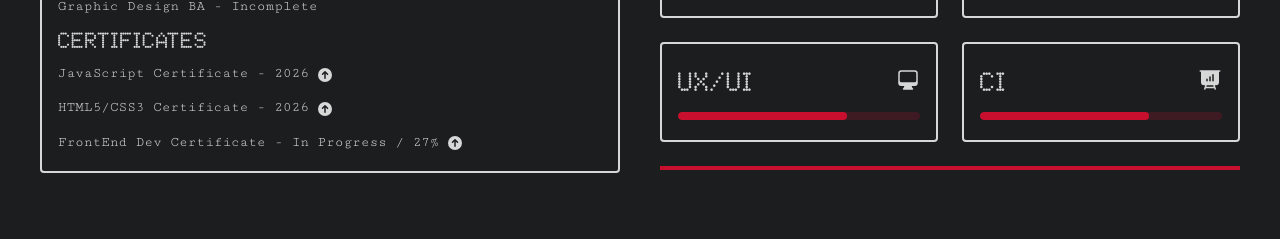
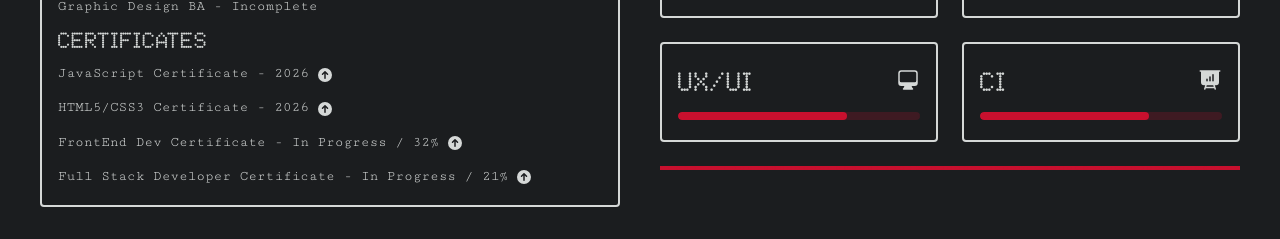
Before and after one commit to andrewmoss001-ctrl/andrews-profile, a React (Vite) app: page / in a window 1280 px wide. Shown: the part 2478-2717 px from the top of the page. Built offline with nearby package versions, Linux system fonts and the light colour scheme.

Commit message:
updates to studies

```diff
--- a/src/general.jsx
+++ b/src/general.jsx
@@ -184,7 +184,20 @@ const General = () => {
                   target="_blank"
                   rel="noopener noreferrer"
                 >
-                  FrontEnd Dev Certificate - In Progress / 27%
+                  FrontEnd Dev Certificate - In Progress / 32%
+                    <svg xmlns="http://www.w3.org/2000/svg" viewBox="0 0 16 16" fill="currentColor" className="size-4 inline-block ml-2">
+                    <path fillRule="evenodd" d="M8 1a7 7 0 1 0 0 14A7 7 0 0 0 8 1Zm-.75 10.25a.75.75 0 0 0 1.5 0V6.56l1.22 1.22a.75.75 0 1 0 1.06-1.06l-2.5-2.5a.75.75 0 0 0-1.06 0l-2.5 2.5a.75.75 0 0 0 1.06 1.06l1.22-1.22v4.69Z" clipRule="evenodd" />
+                    </svg>
+                </a>
+              </p>
+              <p className="general-font">
+                <a
+                  href="https://scrimba.com/@andrewmoss001-ctrl:certs;cert24zAwPPowYU1QAbsMfBKqdpb3C1QntdKnZB32"
+                  className="no-underline link hover:text-secondary hover:opacity-80 transition-all"
+                  target="_blank"
+                  rel="noopener noreferrer"
+                >
+                  Full Stack Developer Certificate - In Progress / 21%
                     <svg xmlns="http://www.w3.org/2000/svg" viewBox="0 0 16 16" fill="currentColor" className="size-4 inline-block ml-2">
                     <path fillRule="evenodd" d="M8 1a7 7 0 1 0 0 14A7 7 0 0 0 8 1Zm-.75 10.25a.75.75 0 0 0 1.5 0V6.56l1.22 1.22a.75.75 0 1 0 1.06-1.06l-2.5-2.5a.75.75 0 0 0-1.06 0l-2.5 2.5a.75.75 0 0 0 1.06 1.06l1.22-1.22v4.69Z" clipRule="evenodd" />
                     </svg>
```
